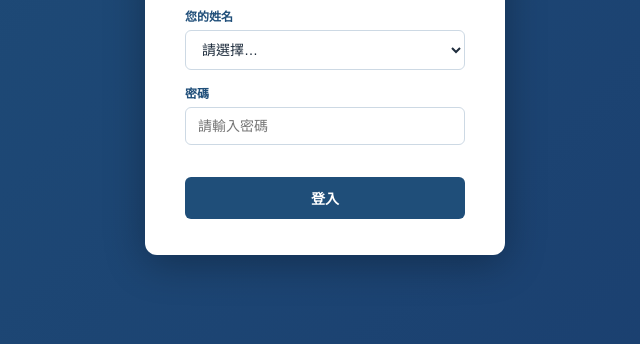
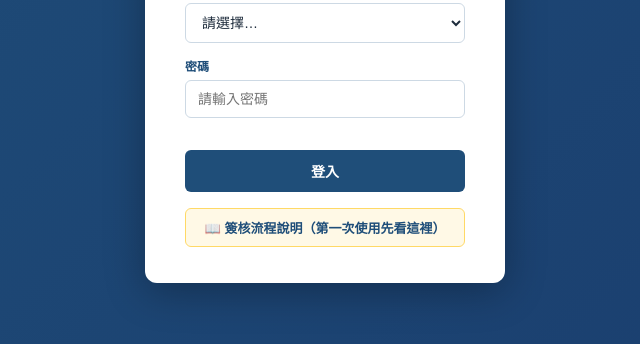
Before and after one commit to nomowho/proposal-brief, a plain HTML site: page index.html in a window 1280 px wide. Shown: the part 352-696 px from the top of the page, without its empty margins (315-955 px from the left). Drawn offline with nearby package versions, Linux system fonts and the light colour scheme; no server answers.

Commit message:
feat: add workflow guide link on login screen

```diff
--- a/index.html
+++ b/index.html
@@ -216,6 +216,8 @@
   .login-box .btn-login:hover{background:#163d63}
   .login-error{color:var(--red);font-size:12px;margin-top:-8px;margin-bottom:10px;min-height:16px}
   .login-hint{font-size:11px;color:var(--muted);margin-top:14px;line-height:1.6;text-align:center}
+  .login-guide-link{display:block;text-align:center;margin-top:16px;padding:9px 12px;font-size:13px;font-weight:600;color:var(--navy);background:#FFF9E6;border:1px solid #FFD966;border-radius:6px;text-decoration:none;transition:.15s}
+  .login-guide-link:hover{background:#FFD966}
 
   /* Role badge in toolbar */
   .role-badge{background:rgba(255,255,255,.2);padding:3px 8px;border-radius:10px;font-size:11px;color:#fff;font-weight:600}
@@ -270,6 +272,7 @@
     <input type="password" id="login-pin" placeholder="請輸入密碼" onkeydown="if(event.key==='Enter')doLogin()">
     <div class="login-error" id="login-error"></div>
     <button class="btn-login" onclick="doLogin()">登入</button>
+    <a class="login-guide-link" href="https://nomowho.github.io/proposal-brief/guide.html" target="_blank">📖 簽核流程說明（第一次使用先看這裡）</a>
   </div>
 </div>
 
```
